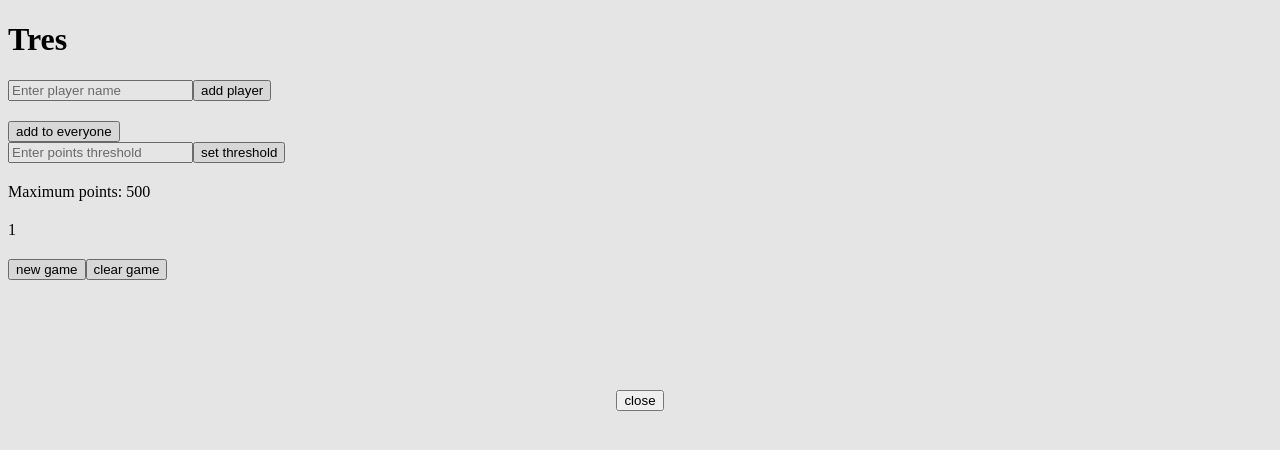
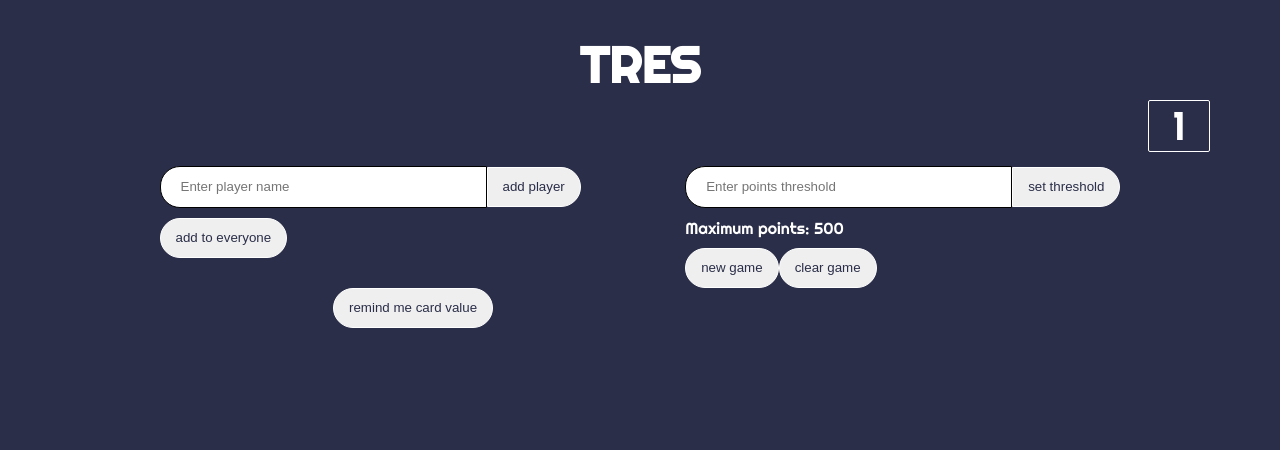
Before and after one commit to Dead-sea-AI/tres, a Vue app: page / in a window 1280 px wide. Shown: the top 450 px of the page. Built offline with nearby package versions, Linux system fonts and the light colour scheme.

Commit message:
ui design & bug fixes

```diff
--- a/index.html
+++ b/index.html
@@ -1,10 +1,16 @@
 <!DOCTYPE html>
 <html lang="en">
   <head>
-    <meta charset="UTF-8">
-    <link rel="icon" href="/favicon.ico">
-    <meta name="viewport" content="width=device-width, initial-scale=1.0">
-    <title>Vite App</title>
+    <meta charset="UTF-8" />
+    <link rel="icon" href="/favicon.ico" />
+    <meta name="viewport" content="width=device-width, initial-scale=1.0" />
+    <link rel="preconnect" href="https://fonts.googleapis.com" />
+    <link rel="preconnect" href="https://fonts.gstatic.com" crossorigin />
+    <link
+      href="https://fonts.googleapis.com/css2?family=Righteous&display=swap"
+      rel="stylesheet"
+    />
+    <title>Quattuor</title>
   </head>
   <body>
     <div id="app"></div>
--- a/src/assets/main.css
+++ b/src/assets/main.css
@@ -1,14 +1,94 @@
 /* @import './base.css'; */
 
-.setup > div {
-  padding-bottom: 20px;
+body {
+  background-color: #2a2e48;
+  color: #fff;
+  font-family: "Righteous", cursive;
 }
 
-.player {
+h1 {
+  text-align: center;
+  text-transform: uppercase;
+  font-size: 50px;
+  margin-bottom: 70px;
+}
+
+.setup {
+  display: grid;
+  grid-template-columns: 40% max-content;
+  justify-content: center;
+  gap: 20px;
+}
+
+input {
+  outline: none;
+  border: 1px solid #000;
+  padding: 5px 5px;
+  border-radius: 20px;
+  height: 30px;
+  width: 300px;
+  padding-left: 20px;
+}
+
+button {
+  height: 40px;
+  border: 1px solid #fff;
+  color: #2a2e48;
+  cursor: pointer;
+  border-radius: 20px;
+  padding: 0 15px;
+}
+
+button:hover {
+  background-color: #2a2e48;
+  color: #fff;
+  border: 1px solid #fff;
+}
+
+.settings-input > input:first-of-type {
+  border-radius: 20px 0 0 20px;
+}
+
+.settings-input div {
+  margin: 10px 0 10px;
+}
+
+.settings-input > button:first-of-type {
+  border-radius: 0 20px 20px 0;
+}
+
+.player-options {
   display: flex;
-  align-items: baseline;
+  align-items: center;
   gap: 5px;
 }
+
+i {
+  cursor: pointer;
+  padding: 5px;
+  border: 1px solid #2a2e48;
+}
+
+i:hover {
+  border: 1px solid #fff;
+}
+
+.round {
+  position: absolute;
+  top: 100px;
+  right: 70px;
+  font-size: 40px;
+  border: 1px solid #fff;
+  border-radius: 2px;
+  height: 50px;
+  width: 60px;
+  text-align: center;
+}
+
+.interface button {
+  margin-left: 325px;
+}
+
 .modal {
   position: fixed;
   top: 0;
@@ -24,5 +104,5 @@
   position: fixed;
   top: 10px;
   right: 10px;
-  color: red;
+  color: #fff;
 }
--- a/src/components/GameSetup.vue
+++ b/src/components/GameSetup.vue
@@ -1,6 +1,6 @@
 <template>
+  <h1>Tres</h1>
   <div class="setup">
-    <h1>Tres</h1>
     <div class="settings-input">
       <input
         type="text"
@@ -9,9 +9,8 @@
         v-model="newPlayer"
       />
       <button @click="addPlayer">add player</button>
-    </div>
-    <div v-for="(player, index) in players" :key="player.id">
-      <div class="player">
+      <div class="player" v-for="(player, index) in players" :key="player.id">
+        <div class="player-options">
           <div>{{ player.name }}:</div>
           <div v-if="!player.isEditing">{{ player.score }}</div>
           <input
@@ -22,31 +21,28 @@
             v-model="player.score"
           />
           <input
-          v-model="additionalScore"
+            v-model="player.earnedScore"
             type="number"
             placeholder="Enter score"
             @keyup.enter="addScore(player)"
           />
-        <button @click="addScore(player)">add score</button>
-      </div>
-      <button
+
+          <vue-feather @click="addScore(player)" type="plus"></vue-feather>
+          <vue-feather
             @click="
               removePlayer(index);
               notify();
             "
-      >
-        remove player
-      </button>
-      <button @click="editScore(player)">edit score</button>
+            type="trash-2"
+          ></vue-feather>
+          <vue-feather type="edit" @click="editScore(player)"></vue-feather>
         </div>
-    <button
-      @click="
-        addToAll();
-        increment();
-      "
-    >
-      add to everyone
-    </button>
+      </div>
+      <div>
+        <button @click="finishRound()">add to everyone</button>
+      </div>
+    </div>
+
     <div class="settings-input">
       <input
         v-model="amount"
@@ -55,12 +51,13 @@
         @keyup.enter="setMaxScore"
       />
       <button @click="setMaxScore">set threshold</button>
-    </div>
       <div>Maximum points: {{ maxScore }}</div>
-    <div>{{ round }}</div>
       <button @click="newGame">new game</button>
       <button @click="clearGame">clear game</button>
     </div>
+    <div class="round">{{ round }}</div>
+  </div>
+
   <!-- <div v-if="showModal" class="modal">
     <div class="window">
       <span v-if="player.isWinner">{{ player.name }} won!</span>
@@ -70,8 +67,11 @@
   <div v-if="notification" class="notification">
     <span>Player deleted</span>
   </div>
-  <ModalWindow v-if="isShownGameResult">
+  <ModalWindow v-if="gameOver">
     <button @click="toggleModal">close</button>
+    <div style="color: black" v-for="(winner, index) in winners" :key="index">
+      <div>Winner is:{{ winner.name }}: {{ winner.score }}</div>
+    </div>
   </ModalWindow>
 </template>
 
@@ -85,9 +85,9 @@ export default {
       amount: "",
       maxScore: 500,
       round: 1,
-      additionalScore: "",
       notification: false,
-      isShownGameResult: true,
+      gameOver: false,
+      winners: [],
     };
   },
   methods: {
@@ -97,8 +97,9 @@ export default {
         id: this.id++,
         name: this.newPlayer,
         score: 0,
+        earnedScore: "",
         isEditing: false,
-        isWinner: false,
+        isLoser: false,
       });
       this.newPlayer = "";
     },
@@ -120,27 +121,35 @@ export default {
     editingDone(player) {
       player.isEditing = false;
       if (player.score >= this.maxScore) {
-        player.isWinner = true;
-        this.showModal;
+        player.isLoser = true;
+        this.toggleModal();
+        this.pushToWin();
       }
     },
 
     addScore(player) {
-      if (player.score + this.additionalScore < 0);
-      else if (player.score + this.additionalScore >= this.maxScore) {
-        player.score += this.additionalScore;
-        player.isWinner = true;
-        this.showModal = true;
-      } else player.score += this.additionalScore;
-      this.additionalScore = "";
+      if (player.score + player.earnedScore < 0);
+      else if (player.score + player.earnedScore >= this.maxScore) {
+        player.score += player.earnedScore;
+        player.isLoser = true;
+        this.toggleModal();
+        this.pushToWin();
+      } else player.score += player.earnedScore;
+      player.earnedScore = "";
     },
+
     setMaxScore() {
       if (this.amount <= 0) return;
       this.maxScore = this.amount;
       this.amount = "";
     },
 
-    increment() {
+    finishRound() {
+      this.players = this.players.map((player) => {
+        player.score += player.earnedScore;
+        player.earnedScore = "";
+        return player;
+      });
       this.round++;
     },
 
@@ -155,14 +164,6 @@ export default {
       // }
     },
 
-    addToAll() {
-      this.players = this.players.map((player) => {
-        player.score += this.additionalScore;
-        return player;
-      });
-      this.additionalScore = "";
-    },
-
     clearGame() {
       this.players = [];
       this.maxScore = 500;
@@ -170,7 +171,17 @@ export default {
     },
 
     toggleModal() {
-      this.isShownGameResult = !this.isShownGameResult;
+      this.gameOver = !this.gameOver;
+    },
+
+    pushToWin() {
+      this.winners = this.players.filter((player) => !player.isLoser);
+    },
+
+    sorter(x, y) {
+      if (x > y) return -1;
+      if (x == y) return 0;
+      return 1;
     },
   },
 };
--- a/src/components/MainInterface.vue
+++ b/src/components/MainInterface.vue
@@ -1,15 +1,6 @@
 <template>
   <div class="interface">
-    <!-- <table>
-      <tr>
-        <th>Name</th>
-        <th>Score</th>
-      </tr>
-      <tr>
-        <th>Andrew</th>
-        <th>228</th>
-      </tr>
-    </table> -->
+    <button>remind me card value</button>
   </div>
 </template>
 
```
Lines whose indentation alone changed are shown as unchanged.
